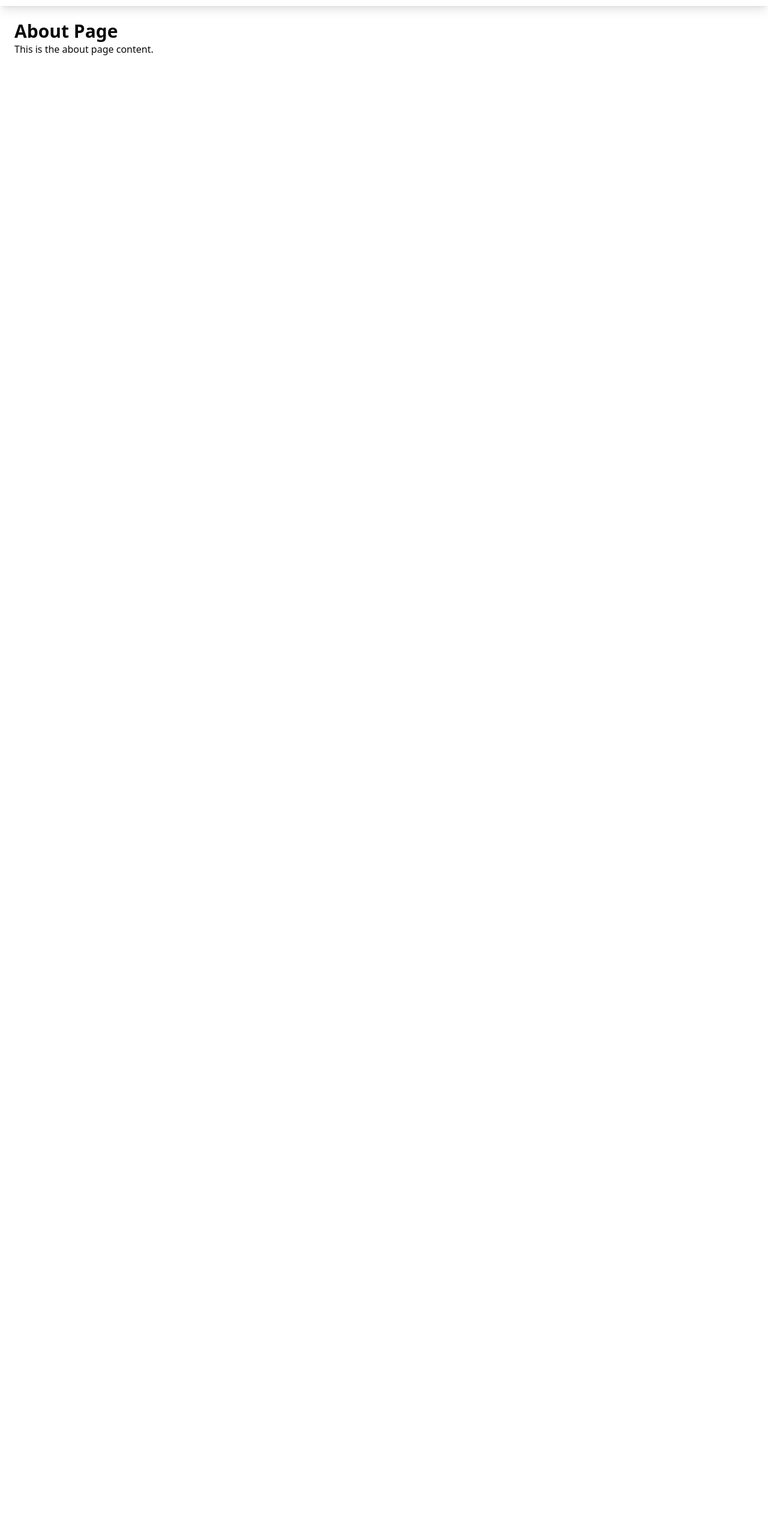
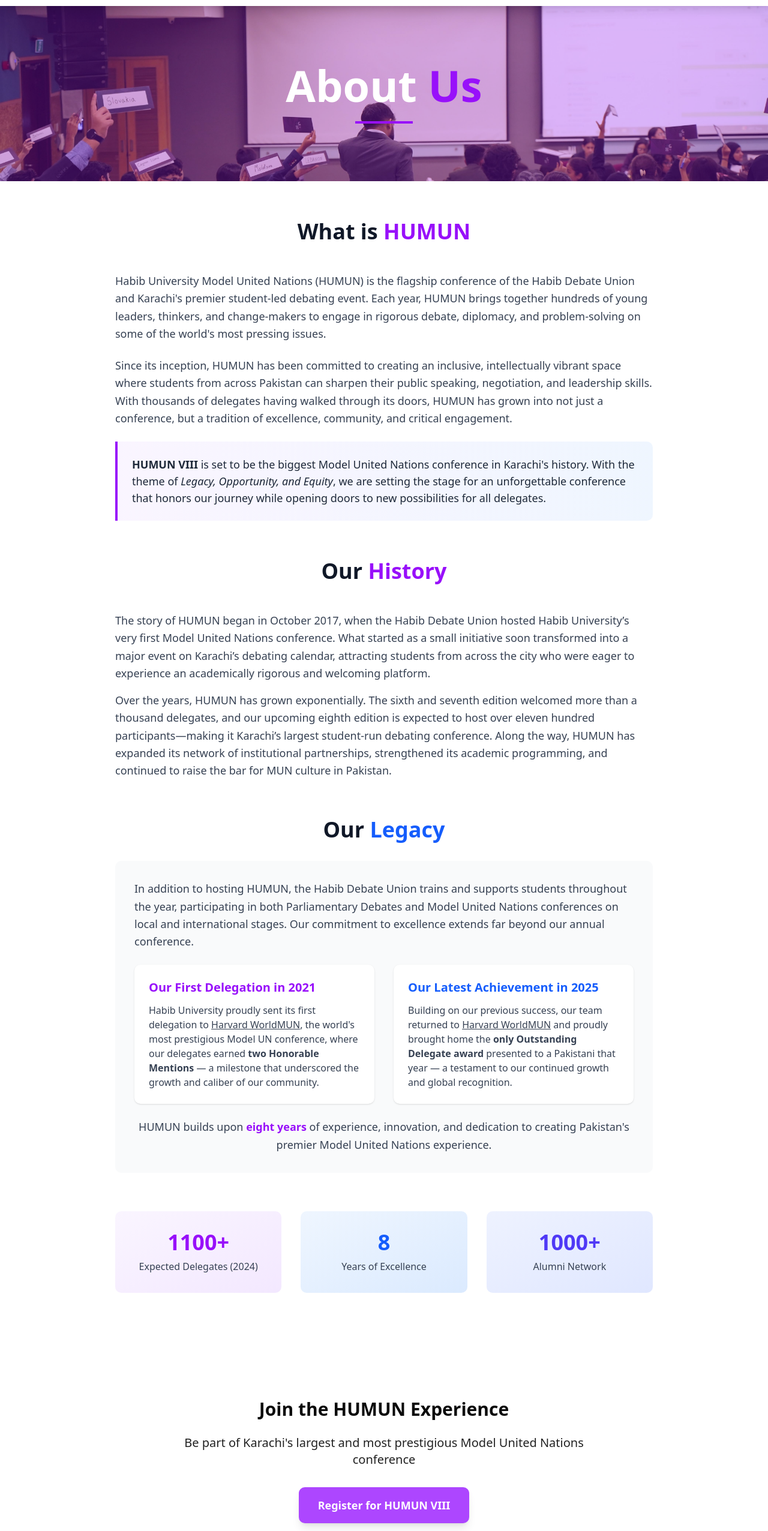
Before and after one commit to Lucario2319/humun, a Next.js app: page /about in a window 1280 px wide. Shown: the part 54-2606 px from the top of the page at 60% size. Before the commit the page ends 800 px from the top, so only its background shows below. Built offline with nearby package versions, Linux system fonts and the light colour scheme.

Commit message:
added about-us page and director's msg

```diff
--- a/app/about/page.tsx
+++ b/app/about/page.tsx
@@ -1,8 +1,128 @@
-export default function About() {
+export default function AboutPage() {
   return (
-    <div className="p-6">
-      <h1 className="text-3xl font-bold">About Page</h1>
-      <p>This is the about page content.</p>
+    <div className="min-h-screen bg-white">
+
+      {/* Hero Section */}
+      <section className="relative text-white py-24 px-6" style={{backgroundImage: 'url(/bg_class_img.jpg)', backgroundSize: 'cover', backgroundPosition: 'center'}}>
+        <div className="absolute inset-0 bg-purple-600/30"></div>
+        <div className="relative max-w-5xl mx-auto text-center">
+          <h1 className="text-6xl md:text-7xl font-bold mb-6">
+            About <span className="text-purple-600">Us</span>
+          </h1>
+          <div className="w-24 h-1 bg-purple-600 mx-auto"></div>
+        </div>
+      </section>
+
+      {/* Main Content */}
+      <section className="py-16 px-6">
+        <div className="max-w-4xl mx-auto">
+          <h2 className="text-4xl font-bold text-gray-900 mb-12 text-center">
+              What is <span className="text-purple-600">HUMUN</span>
+            </h2>
+          {/* What is HUMUN */}
+          <div className="mb-16">
+            <div className="prose prose-lg max-w-none">
+              <p className="text-lg leading-relaxed text-gray-700 mb-6">
+                {"Habib University Model United Nations (HUMUN) is the flagship conference of the Habib Debate Union and Karachi's premier student-led debating event. Each year, HUMUN brings together hundreds of young leaders, thinkers, and change-makers to engage in rigorous debate, diplomacy, and problem-solving on some of the world's most pressing issues."}
+              </p>
+
+              <p className="text-lg leading-relaxed text-gray-700 mb-6">
+                {"Since its inception, HUMUN has been committed to creating an inclusive, intellectually vibrant space where students from across Pakistan can sharpen their public speaking, negotiation, and leadership skills. With thousands of delegates having walked through its doors, HUMUN has grown into not just a conference, but a tradition of excellence, community, and critical engagement."}
+              </p>
+
+              <div className="bg-gradient-to-r from-purple-50 to-blue-50 border-l-4 border-purple-600 p-6 rounded-r-lg mb-8">
+                <p className="text-lg font-medium text-gray-800">
+                  <strong>HUMUN VIII</strong> is set to be the biggest Model United Nations conference in {"Karachi's"} history. With the theme of <em>Legacy, Opportunity, and Equity</em>, we are setting the stage for an unforgettable conference that honors our journey while opening doors to new possibilities for all delegates.
+                </p>
+              </div>
+            </div>
+          </div>
+
+          {/* Our History */}
+          <div className="mb-16">
+            <h2 className="text-4xl font-bold text-gray-900 mb-12 text-center">
+              Our <span className="text-purple-600">History</span>
+            </h2>
+
+
+            {/* Tradition and Innovation */}
+            <div className="mb-12">
+              <p className="text-lg leading-relaxed text-gray-700 mb-4">
+                {"The story of HUMUN began in October 2017, when the Habib Debate Union hosted Habib University’s very first Model United Nations conference. What started as a small initiative soon transformed into a major event on Karachi’s debating calendar, attracting students from across the city who were eager to experience an academically rigorous and welcoming platform."}
+              </p>
+              <p className="text-lg leading-relaxed text-gray-700">
+                {"Over the years, HUMUN has grown exponentially. The sixth and seventh edition welcomed more than a thousand delegates, and our upcoming eighth edition is expected to host over eleven hundred participants—making it Karachi’s largest student-run debating conference. Along the way, HUMUN has expanded its network of institutional partnerships, strengthened its academic programming, and continued to raise the bar for MUN culture in Pakistan."}
+              </p>
+            </div>
+          </div>
+
+          {/* Our Legacy */}
+          <div className="mb-16">
+            <h2 className="text-4xl font-bold text-gray-900 mb-8 text-center">
+              Our <span className="text-blue-600">Legacy</span>
+            </h2>
+
+            <div className="bg-gray-50 p-8 rounded-lg">
+              <p className="text-lg leading-relaxed text-gray-700 mb-6">
+                In addition to hosting HUMUN, the Habib Debate Union trains and supports students throughout the year, participating in both Parliamentary Debates and Model United Nations conferences on local and international stages. Our commitment to excellence extends far beyond our annual conference.
+              </p>
+
+              <div className="grid md:grid-cols-2 gap-8 mb-6">
+                <div className="bg-white p-6 rounded-lg shadow-sm">
+                  <h4 className="text-xl font-semibold text-purple-600 mb-3">Our First Delegation in 2021</h4>
+                  <p className="text-gray-700">
+                    Habib University proudly sent its first delegation to <span className="underline">Harvard WorldMUN</span>, the {"world's"} most prestigious Model UN conference, where our delegates earned <strong>two Honorable Mentions</strong> — a milestone that underscored the growth and caliber of our community.
+                  </p>
+                </div>
+
+                <div className="bg-white p-6 rounded-lg shadow-sm">
+                  <h4 className="text-xl font-semibold text-blue-600 mb-3">Our Latest Achievement in 2025</h4>
+                  <p className="text-gray-700">
+                    Building on our previous success, our team returned to <span className="underline">Harvard WorldMUN</span> and proudly brought home the <strong>only Outstanding Delegate award</strong> presented to a Pakistani that year — a testament to our continued growth and global recognition.
+                  </p>
+                </div>
+              </div>
+
+              <p className="text-lg leading-relaxed text-gray-700 text-center font-medium">
+                HUMUN builds upon <span className="text-purple-600 font-semibold">eight years</span> of experience, innovation, and dedication to creating {"Pakistan's"} premier Model United Nations experience.
+              </p>
+            </div>
+          </div>
+
+          {/* Statistics */}
+          <div className="text-center">
+            <div className="grid md:grid-cols-3 gap-8 mb-12">
+              <div className="bg-gradient-to-br from-purple-50 to-purple-100 p-8 rounded-lg">
+                <div className="text-4xl font-bold text-purple-600 mb-2">1100+</div>
+                <div className="text-gray-700 font-medium">Expected Delegates (2024)</div>
+              </div>
+              <div className="bg-gradient-to-br from-blue-50 to-blue-100 p-8 rounded-lg">
+                <div className="text-4xl font-bold text-blue-600 mb-2">8</div>
+                <div className="text-gray-700 font-medium">Years of Excellence</div>
+              </div>
+              <div className="bg-gradient-to-br from-indigo-50 to-indigo-100 p-8 rounded-lg">
+                <div className="text-4xl font-bold text-indigo-600 mb-2">1000+</div>
+                <div className="text-gray-700 font-medium">Alumni Network</div>
+              </div>
+            </div>
+          </div>
+
+        </div>
+      </section>
+
+      {/* Call to Action */}
+      <section className="py-16 px-6">
+        <div className="max-w-3xl mx-auto text-center">
+          <h2 className="text-3xl font-bold mb-6">Join the HUMUN Experience</h2>
+          <p className="text-xl mb-8 opacity-90">
+            Be part of {"Karachi's"} largest and most prestigious Model United Nations conference
+          </p>
+          <button className="bg-purple-500 text-white px-8 py-4 rounded-lg font-semibold text-lg hover:bg-purple-600 transition-colors duration-200 shadow-lg">
+            Register for HUMUN VIII
+          </button>
+        </div>
+      </section>
+
     </div>
   );
 }
--- a/components/DirectorMsg.tsx
+++ b/components/DirectorMsg.tsx
@@ -26,7 +26,7 @@ const DirectorMsg = () => {
               Message from the President
             </div>
 
-            <h2 className="text-4xl md:text-5xl font-bold text-gray-900 mb-6">
+            <h2 className="text-3xl md:text-4xl font-bold text-gray-900 mb-6">
               Welcome to Our Premier MUN Conference
             </h2>
 
@@ -34,20 +34,27 @@ const DirectorMsg = () => {
               <p>
                 Dear Future Diplomats and Global Leaders,
               </p>
+              <br />
               <p>
-                {"It is with great pleasure that I welcome you to our Annual Model United Nations Conference 2025. This year's conference promises to be our most ambitious yet, bringing together brilliant minds from universities across the region to tackle the world's most pressing challenges."}
+                {"On behalf of the Executive Council, it is my absolute honour to welcome you to the 8th Annual Iteration of the Habib University Model United Nations (HUMUN VIII). We are delighted to host you on our campus from Friday, October 24th to Sunday, October 26th, 2025 for what promises to be an unforgettable conference."}
               </p>
+              <br />
               <p>
-                {"Our carefully curated committees will provide you with authentic diplomatic experiences, from crisis management to sustainable development. You'll engage in meaningful debate, forge lasting friendships, and develop the critical thinking skills essential for tomorrow's leaders."}
+                {"Since its inception, HUMUN has established itself as a unique space for dialogue, diplomacy, and learning in Karachi. Each year, our conference brings together students from across Pakistan to tackle some of the most urgent global challenges with creativity, courage, and collaboration. HUMUN VIII is no different: with a wide array of committees and agendas, we hope to push delegates to think critically, negotiate skillfully, and craft solutions that reflect the values of empathy, equity, and inclusivity."}
               </p>
-              <p className="text-gray-900 font-semibold">
-                Join us in this transformative journey of diplomatic excellence and global citizenship.
+              <br />
+              <p>
+                {"But HUMUN has always been more than just its committees. It is a community, a space where lifelong friendships are forged, where diverse perspectives collide, and where young voices are amplified. This year is especially historic for us, as HUMUN VIII will be led by the first-ever all-female Executive Council at a university-level MUN in Pakistan, a milestone that embodies our theme: Equity, Legacy, and Opportunity."}
+              </p>
+              <br />
+              <p>
+                {"The Executive Council and I cannot wait to host you this October. Together, let us carry forward HUMUN’s tradition of critical thought, eloquence, and community, and make this year’s conference one to remember."}
               </p>
             </div>
 
             <div className="border-l-4 border-blue-500 pl-6 mb-8">
               <p className="text-gray-700 italic text-lg">
-                {"\"Model UN isn't just about debate—it's about understanding our interconnected world and our role in shaping its future.\""}
+                {"\"Join us in this transformative journey of diplomatic excellence and global citizenship.\""}
               </p>
             </div>
 
```
Also changed, not shown: public/bg_class_img.jpg (added).
